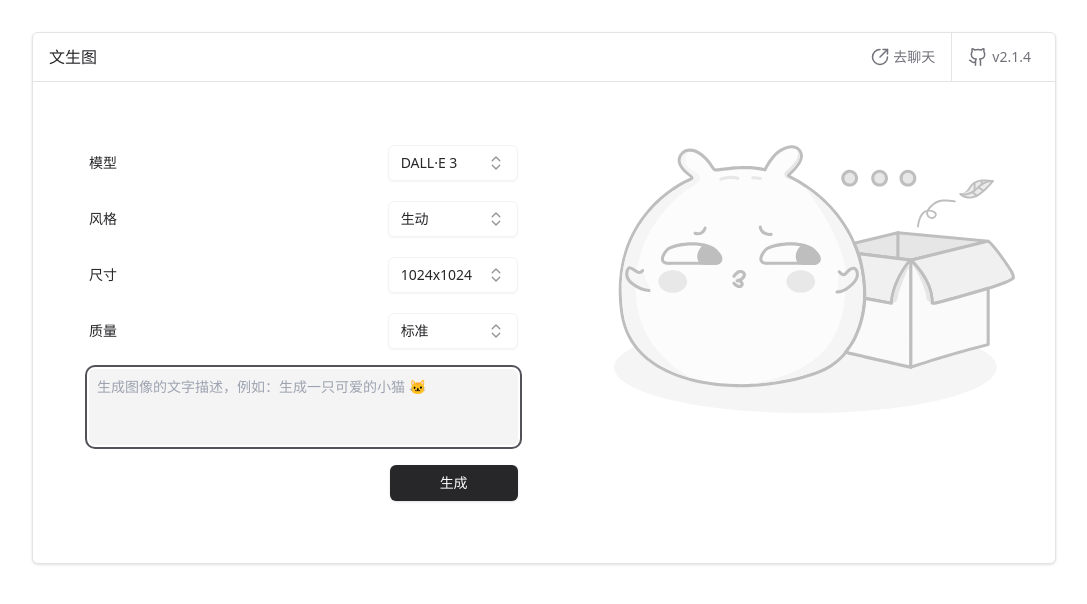
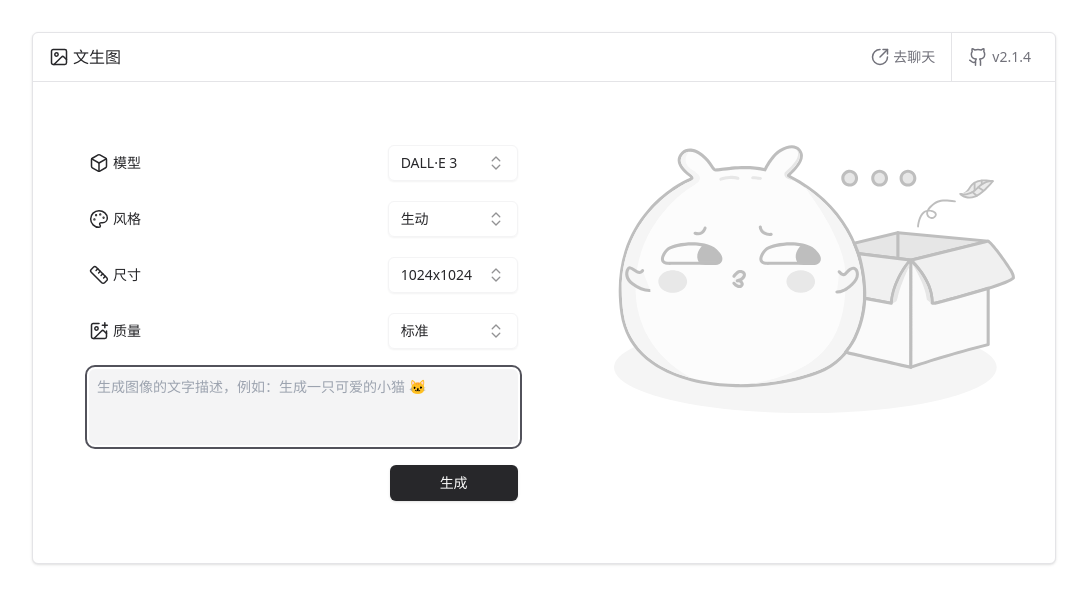
Before and after one commit to sunls24/nextai, a Next.js app: page /image in a window 1280 px wide. Shown: the top 604 px of the page, without its empty margins (96-1183 px from the left). Built offline with nearby package versions, Linux system fonts and the light colour scheme.

Commit message:
Add icon

```diff
--- a/app/image/page.tsx
+++ b/app/image/page.tsx
@@ -4,6 +4,7 @@ import { Separator } from "@/components/ui/separator";
 import { Metadata } from "next";
 import Body from "@/components/image/body";
 import HeaderSimple from "@/components/header-simple";
+import { Image } from "lucide-react";
 
 export const metadata: Metadata = {
   title: "文生图",
@@ -16,7 +17,10 @@ export default function Page() {
   return (
     <main className="pt-[13px] sm:pt-8">
       <Card className="mx-auto w-[95%] max-w-5xl">
-        <HeaderSimple title="文生图" />
+        <HeaderSimple
+          title="文生图"
+          icon={<Image size={20} strokeWidth={1.8} />}
+        />
         <Separator />
         <Body />
       </Card>
--- a/components/button-icon.tsx
+++ b/components/button-icon.tsx
@@ -2,7 +2,7 @@
 import React, { ReactElement } from "react";
 import { GITHUB_URL, VERSION } from "@/lib/constants";
 import { Button } from "@/components/ui/button";
-import { ArrowUpRightFromCircle, GithubIcon } from "lucide-react";
+import { ArrowUpRightFromCircle, GithubIcon, Image } from "lucide-react";
 
 function ButtonIcon({
   url,
@@ -54,7 +54,7 @@ export function ImageButton() {
     <ButtonIcon
       url="/image"
       text="文生图"
-      icon={<ArrowUpRightFromCircle size={18} />}
+      icon={<Image size={20} strokeWidth={1.8} />}
     />
   );
 }
--- a/components/header-simple.tsx
+++ b/components/header-simple.tsx
@@ -1,14 +1,15 @@
-import React from "react";
+import React, { ReactElement } from "react";
 import { GithubButton, HomeButton } from "@/components/button-icon";
 import { Separator } from "@/components/ui/separator";
 
-function HeaderSimple({ title }: { title: string }) {
+function HeaderSimple({ title, icon }: { title: string; icon?: ReactElement }) {
   return (
-    <header className="flex h-12 items-center gap-2 px-4">
+    <header className="flex h-12 items-center gap-1 px-4">
+      {icon}
       <h2 className="text-base font-medium">{title}</h2>
       <span className="flex-1" />
       <HomeButton />
-      <Separator orientation="vertical" />
+      <Separator orientation="vertical" className="mx-1" />
       <GithubButton />
     </header>
   );
--- a/components/image/settings.tsx
+++ b/components/image/settings.tsx
@@ -3,7 +3,7 @@ import { useImageConfig } from "@/lib/store/image/config";
 import SelectWarp from "@/components/select-warp";
 import { Button } from "@/components/ui/button";
 import Textarea from "@/components/textarea";
-import { RefreshCcw } from "lucide-react";
+import { Box, ImagePlus, Palette, RefreshCcw, Ruler } from "lucide-react";
 import { ImageSelect } from "@/lib/constants";
 
 function Settings({
@@ -67,6 +67,7 @@ function Settings({
         onValueChange={onModelChange}
         widthClass="w-[130px]"
         disabled={isLoading}
+        icon={<Box size={20} strokeWidth={1.8} />}
       />
       <SelectWarp
         label="风格"
@@ -75,6 +76,7 @@ function Settings({
         onValueChange={onStyleChange}
         widthClass="w-[130px]"
         disabled={isLoading}
+        icon={<Palette size={20} strokeWidth={1.8} />}
       />
       <SelectWarp
         label="尺寸"
@@ -83,6 +85,7 @@ function Settings({
         onValueChange={onSizeChange}
         widthClass="w-[130px]"
         disabled={isLoading}
+        icon={<Ruler size={20} strokeWidth={1.8} />}
       />
       <SelectWarp
         label="质量"
@@ -91,6 +94,7 @@ function Settings({
         onValueChange={onQualityChange}
         widthClass="w-[130px]"
         disabled={isLoading}
+        icon={<ImagePlus size={20} strokeWidth={1.8} />}
       />
       <Textarea
         placeholder="生成图像的文字描述，例如：生成一只可爱的小猫 🐱"
--- a/components/select-warp.tsx
+++ b/components/select-warp.tsx
@@ -1,4 +1,4 @@
-import React from "react";
+import React, { ReactElement } from "react";
 import { clsx } from "clsx";
 import { Label } from "@/components/ui/label";
 import Mounted from "@/components/mounted";
@@ -25,6 +25,7 @@ function SelectWarp({
   className,
   widthClass,
   disabled,
+  icon,
 }: {
   label: string;
   select: string;
@@ -33,10 +34,13 @@ function SelectWarp({
   className?: string;
   widthClass?: string;
   disabled?: boolean;
+  icon?: ReactElement;
 }) {
   return (
-    <div className={clsx("flex items-center justify-between", className)}>
+    <div className={clsx("flex items-center gap-1", className)}>
+      {icon}
       <Label className="shrink-0">{label}</Label>
+      <div className="flex-1" />
       <Mounted fallback={<Skeleton className={clsx("h-9", widthClass)} />}>
         <Select
           value={select}
```
